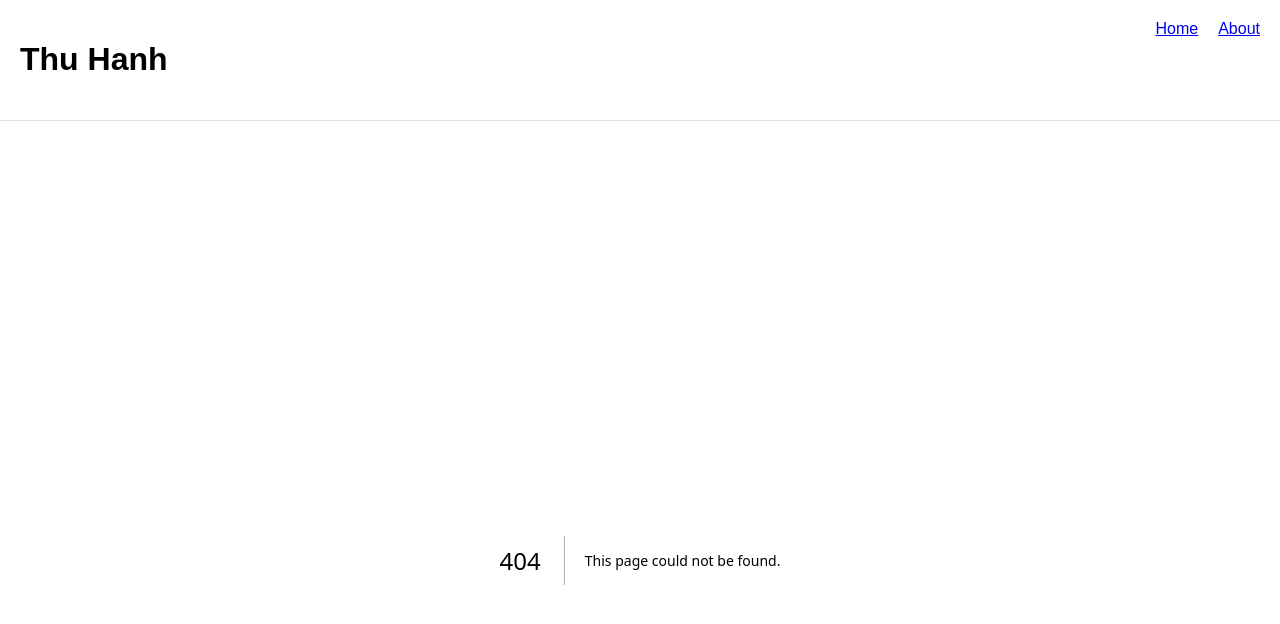
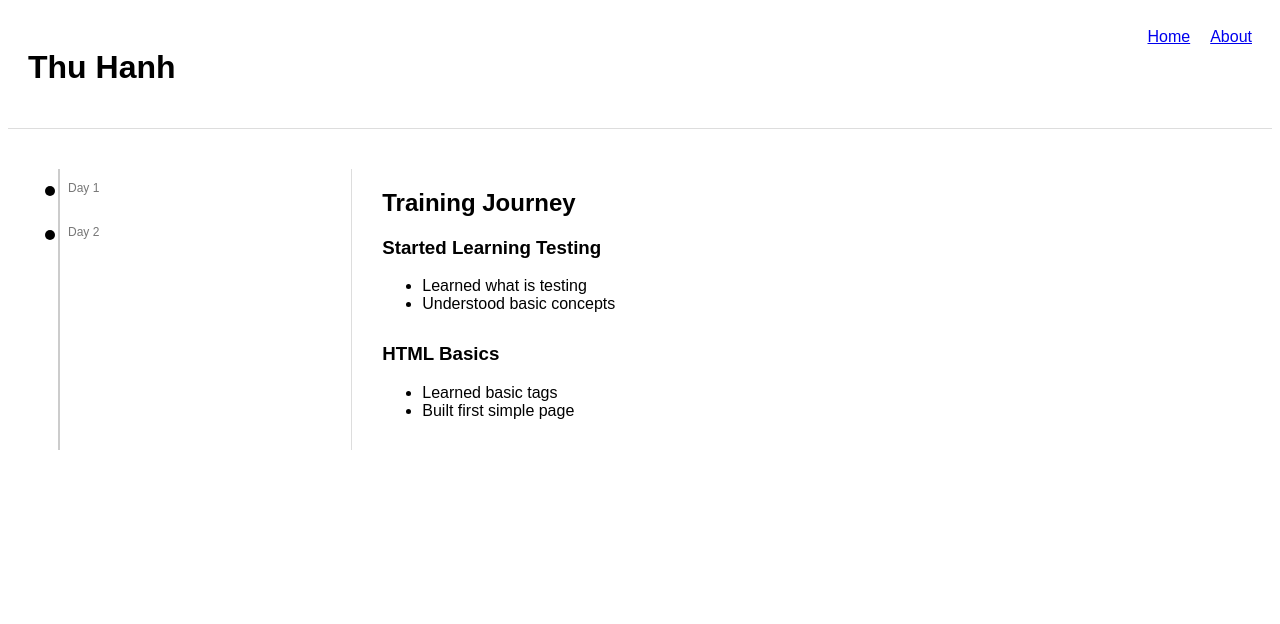
Before and after one commit to Hanhtrannp11/thuhanh-new-challenge, a Next.js app: page /training in a window 1280 px wide. Before the commit this address had no page. Shown: the top 624 px of the page. Built offline with nearby package versions, Linux system fonts and the light colour scheme.

Commit message:
Create page.tsx

```diff
--- /dev/null
+++ b/app/training/page.tsx
@@ -0,0 +1,74 @@
+const data = [
+  {
+    date: "Day 1",
+    title: "Started Learning Testing",
+    content: [
+      "Learned what is testing",
+      "Understood basic concepts"
+    ],
+  },
+  {
+    date: "Day 2",
+    title: "HTML Basics",
+    content: [
+      "Learned basic tags",
+      "Built first simple page"
+    ],
+  },
+];
+
+export default function Training() {
+  return (
+    <div style={{ display: "flex" }}>
+
+      {/* TIMELINE LEFT */}
+      <div style={{
+        width: "25%",
+        borderRight: "1px solid #ddd",
+        position: "relative",
+        paddingRight: "20px"
+      }}>
+        <div style={{
+          position: "absolute",
+          left: "10px",
+          top: 0,
+          bottom: 0,
+          width: "2px",
+          background: "#ccc"
+        }} />
+
+        {data.map((item, i) => (
+          <div key={i} style={{ marginBottom: "30px", paddingLeft: "20px", position: "relative" }}>
+            <div style={{
+              position: "absolute",
+              left: "-3px",
+              top: "5px",
+              width: "10px",
+              height: "10px",
+              background: "black",
+              borderRadius: "50%"
+            }} />
+            <p style={{ fontSize: "12px", color: "#777" }}>{item.date}</p>
+          </div>
+        ))}
+      </div>
+
+      {/* CONTENT RIGHT */}
+      <div style={{ width: "75%", paddingLeft: "30px" }}>
+        <h2>Training Journey</h2>
+
+        {data.map((item, i) => (
+          <div key={i} style={{ marginBottom: "30px" }}>
+            <h3>{item.title}</h3>
+            <ul>
+              {item.content.map((c, idx) => (
+                <li key={idx}>{c}</li>
+              ))}
+            </ul>
+          </div>
+        ))}
+      </div>
+
+    </div>
+  );
+}
```
